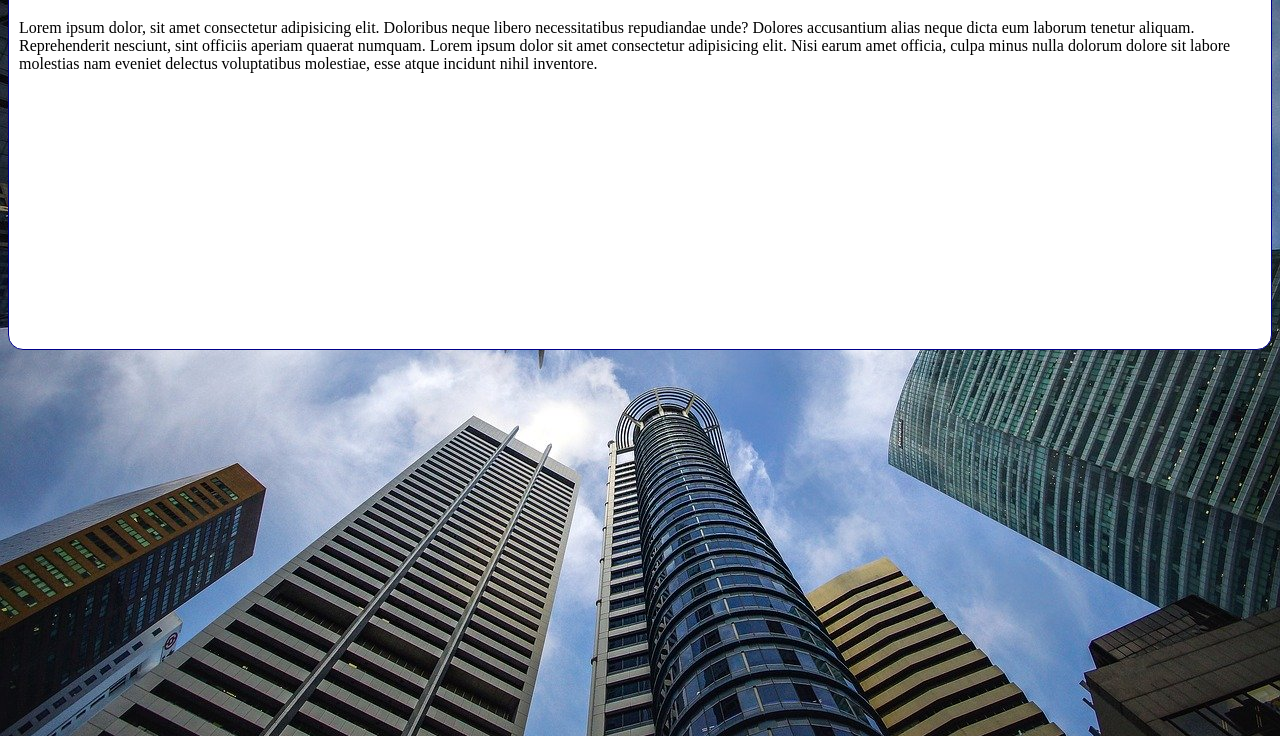
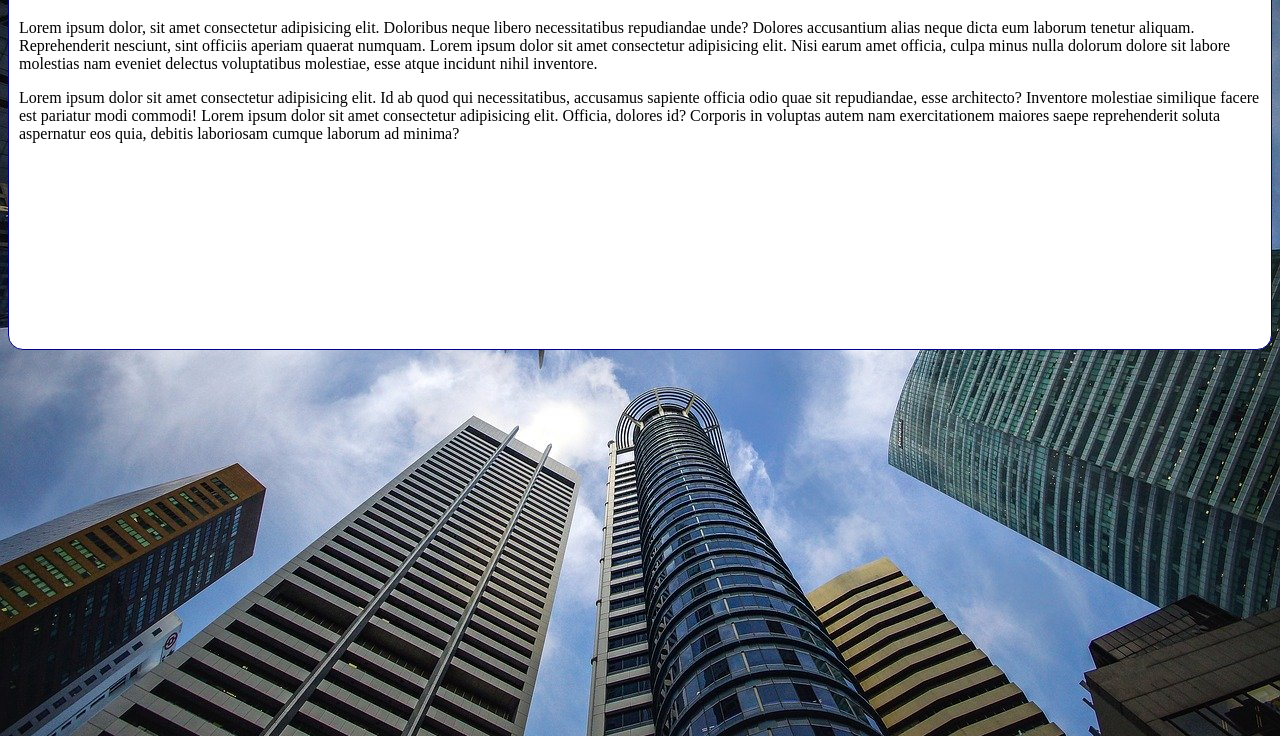
Before and after one commit to StipaxJuan/HTML-CSS, a plain HTML site: page exercicios/ex022/fundo006.html in a window 1280 px wide. Shown: the part 80-816 px from the top of the page. Drawn offline with Linux system fonts and the light colour scheme.

Commit message:
atualizei

```diff
--- a/exercicios/ex022/fundo006.html
+++ b/exercicios/ex022/fundo006.html
@@ -28,6 +28,7 @@
     <main>
         <h1>Teste de imagem de fundo</h1>
         <p>Lorem ipsum dolor, sit amet consectetur adipisicing elit. Doloribus neque libero necessitatibus repudiandae unde? Dolores accusantium alias neque dicta eum laborum tenetur aliquam. Reprehenderit nesciunt, sint officiis aperiam quaerat numquam. Lorem ipsum dolor sit amet consectetur adipisicing elit. Nisi earum amet officia, culpa minus nulla dolorum dolore sit labore molestias nam eveniet delectus voluptatibus molestiae, esse atque incidunt nihil inventore.</p>
+        <p>Lorem ipsum dolor sit amet consectetur adipisicing elit. Id ab quod qui necessitatibus, accusamus sapiente officia odio quae sit repudiandae, esse architecto? Inventore molestiae similique facere est pariatur modi commodi! Lorem ipsum dolor sit amet consectetur adipisicing elit. Officia, dolores id? Corporis in voluptas autem nam exercitationem maiores saepe reprehenderit soluta aspernatur eos quia, debitis laboriosam cumque laborum ad minima?</p>
     </main>
 
 </body>
```
